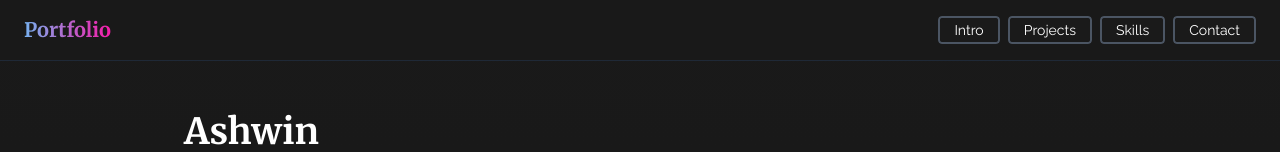
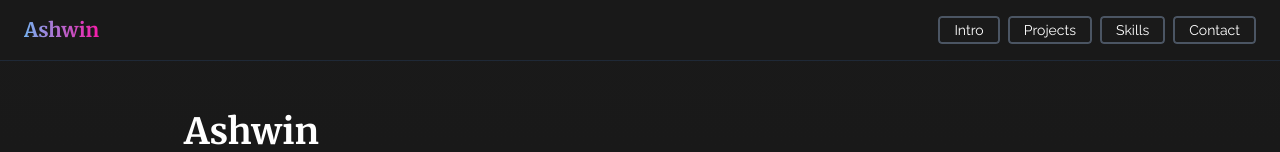
Before and after one commit to Cravex1862/Ashwin, a React (Create React App) app: page / in a window 1280 px wide. Shown: the top 152 px of the page. Built offline with nearby package versions, Linux system fonts and the light colour scheme; the HTML template or start-up script is replaced by a standard one.

Commit message:
Update App.jsx

```diff
--- a/src/App.jsx
+++ b/src/App.jsx
@@ -43,7 +43,7 @@ function App() {
       >
         <div className="max-w-7xl mx-auto px-6 py-4 flex items-center justify-between">
           <h1 className="text-xl font-bold bg-gradient-to-r from-[#76B2F0] to-[#F61BA9] bg-clip-text text-transparent">
-            Portfolio
+            Ashwin
           </h1>
 
           {/* Desktop Navigation */}
```
